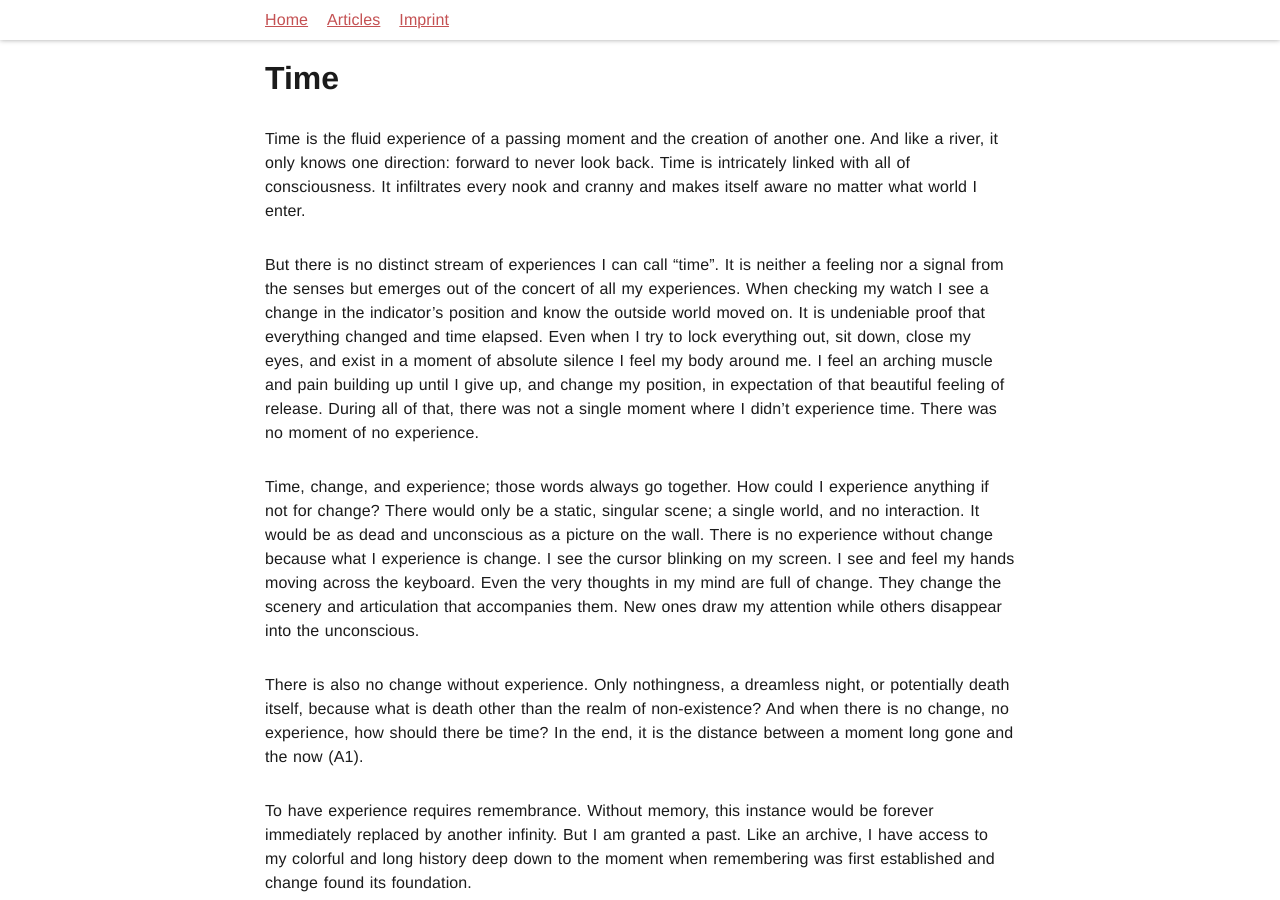
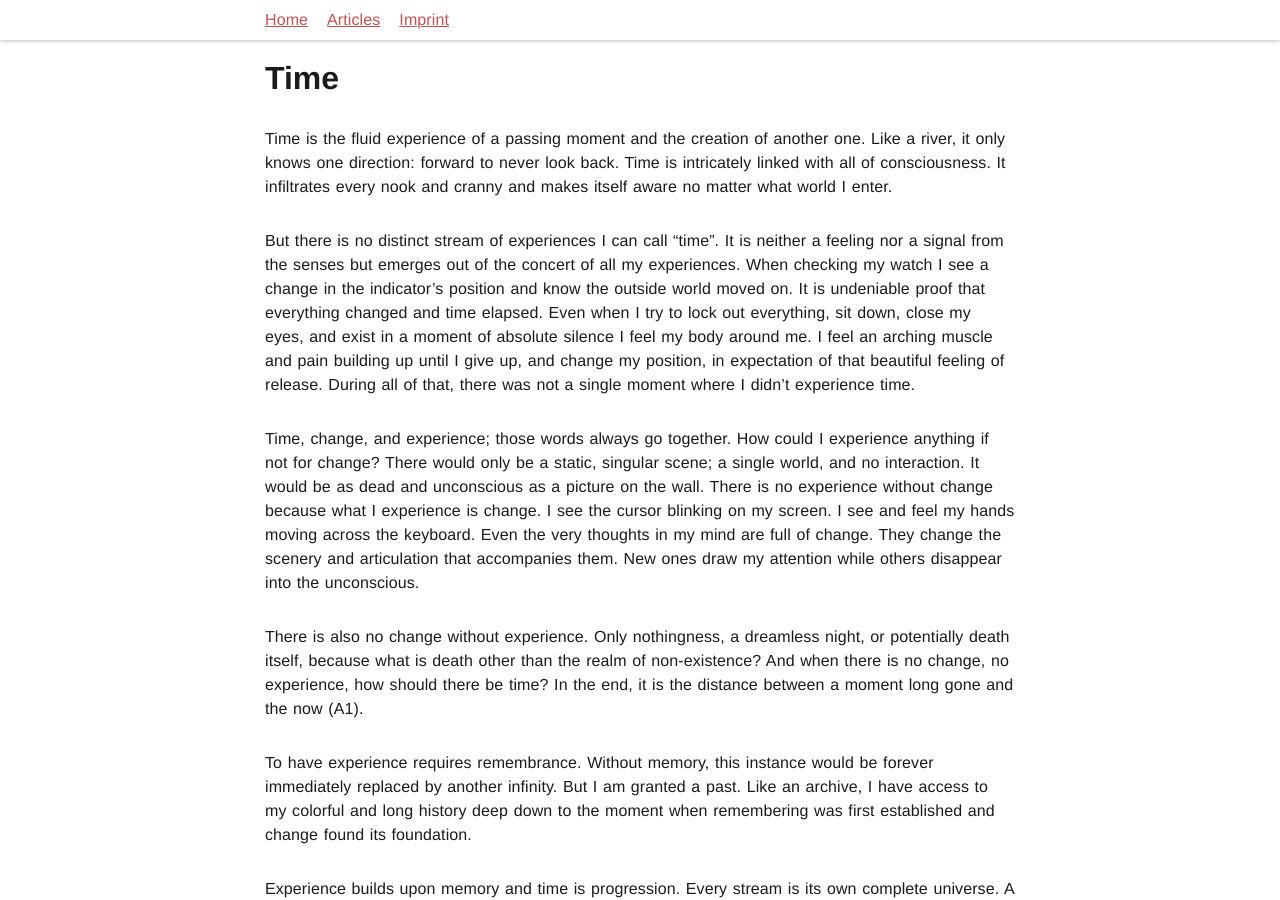
Before and after one commit to pheymann/paulheymann-website, a Jekyll site: the page built from _posts/reality-truth-and-the-good-life/2023-01-20-time-memory-experience.md, in a window 1280 px wide and 900 px high. Built offline with Jekyll 4.4.1, drawn with Linux system fonts in a browser that asks for light colours.

Commit message:
blog:mom: fix time

```diff
--- a/_posts/reality-truth-and-the-good-life/2023-01-20-time-memory-experience.md
+++ b/_posts/reality-truth-and-the-good-life/2023-01-20-time-memory-experience.md
@@ -10,9 +10,9 @@
 
 {% include reality_series_article_links.md %}
 
-Time is the fluid experience of a passing moment and the creation of another one. And like a river, it only knows one direction: forward to never look back. Time is intricately linked with all of consciousness. It infiltrates every nook and cranny and makes itself aware no matter what world I enter.
+Time is the fluid experience of a passing moment and the creation of another one. Like a river, it only knows one direction: forward to never look back. Time is intricately linked with all of consciousness. It infiltrates every nook and cranny and makes itself aware no matter what world I enter.
 
-But there is no distinct stream of experiences I can call “time”. It is neither a feeling nor a signal from the senses but emerges out of the concert of all my experiences. When checking my watch I see a change in the indicator’s position and know the outside world moved on. It is undeniable proof that everything changed and time elapsed. Even when I try to lock everything out, sit down, close my eyes, and exist in a moment of absolute silence I feel my body around me. I feel an arching muscle and pain building up until I give up, and change my position, in expectation of that beautiful feeling of release. During all of that, there was not a single moment where I didn’t experience time. There was no moment of no experience.
+But there is no distinct stream of experiences I can call “time”. It is neither a feeling nor a signal from the senses but emerges out of the concert of all my experiences. When checking my watch I see a change in the indicator’s position and know the outside world moved on. It is undeniable proof that everything changed and time elapsed. Even when I try to lock out everything, sit down, close my eyes, and exist in a moment of absolute silence I feel my body around me. I feel an arching muscle and pain building up until I give up, and change my position, in expectation of that beautiful feeling of release. During all of that, there was not a single moment where I didn’t experience time.
 
 Time, change, and experience; those words always go together. How could I experience anything if not for change? There would only be a static, singular scene; a single world, and no interaction. It would be as dead and unconscious as a picture on the wall. There is no experience without change because what I experience is change. I see the cursor blinking on my screen. I see and feel my hands moving across the keyboard. Even the very thoughts in my mind are full of change. They change the scenery and articulation that accompanies them. New ones draw my attention while others disappear into the unconscious.
 
```
